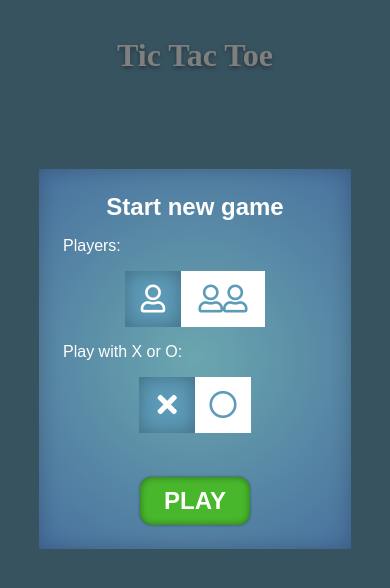
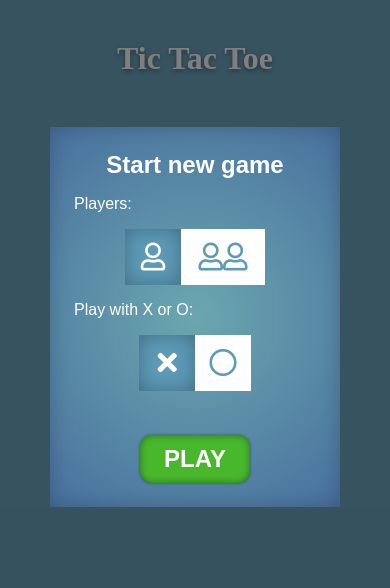
Before and after one commit to Vitalik-Kh/TicTacToe, a React app: page / in a window 390 px wide. Shown: the top 588 px of the page. Built offline with nearby package versions, Linux system fonts and the light colour scheme; a web font is replaced by a local one.

Commit message:
Set deafult styles for mobile sreen

```diff
--- a/src/components/GameParts/StartMenu/PlayAgain/PlayAgain.scss
+++ b/src/components/GameParts/StartMenu/PlayAgain/PlayAgain.scss
@@ -16,6 +16,7 @@ $conf_colors: $conf_blue, $conf_red, $conf_green, $conf_yellow;
     width: 350px;
     height: 370px;
     overflow: hidden;
+    left: -30px;
 }
 
 @mixin confetti($top, $left, $deg, $color) {
--- a/src/components/UI/Modal/Modal.css
+++ b/src/components/UI/Modal/Modal.css
@@ -1,8 +1,9 @@
 .Modal {
-    width: 80%;
+    width: 290px;
     position: fixed;
-    top: 20%;
-    left: 10%;
+    top: 15%;
+    left: 50%;
+    transform: translateX(-50%);
     z-index: 11;
     background: #fff;
     overflow: hidden;
@@ -17,8 +18,8 @@
 }
 
 @keyframes scaleIn {
-    from { transform: scale(0); opacity: 0 }
-    to { transform: scale(1); opacity: 1 }
+    from { transform: translateX(-50%) scale(0); opacity: 0; }
+    to { transform: translateX(-50%) scale(1); opacity: 1; }
 }
 
 @keyframes fadeOut {
--- a/src/containers/Layout/Layout.css
+++ b/src/containers/Layout/Layout.css
@@ -3,10 +3,10 @@
     text-align: center;
     color: #fff;
     text-shadow: 0 2px 4px rgba(0, 0, 0, 0.4);
+    margin-top: 40px;
 }
 
 .Container {
     width: 100%;
     height: 100%;
-    padding: 16px;
 }
```
